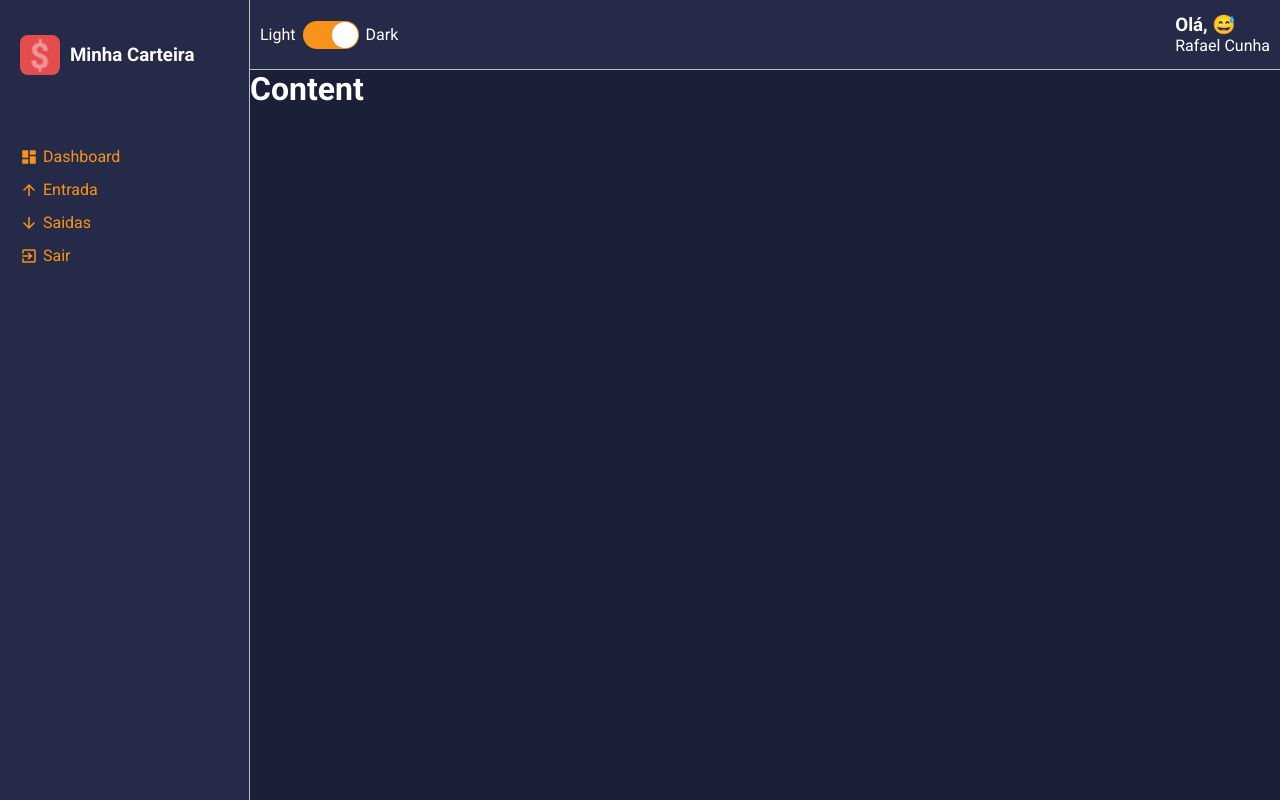
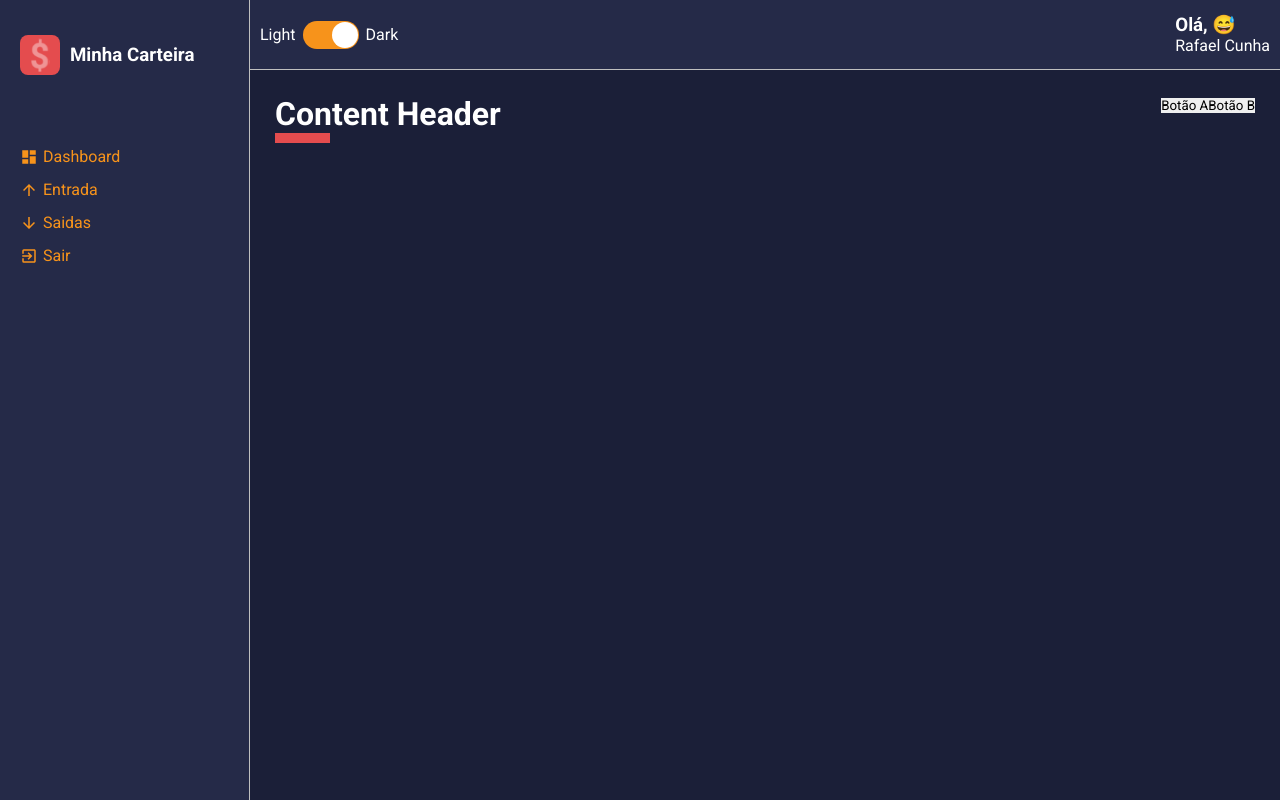
Before and after one commit to RafaelBispoCunha/curso-react-typescript, a React (Create React App) app in the folder minha-carteira/: page / in a window 1280 px wide. Built offline with nearby package versions, Linux system fonts and the light colour scheme.

Commit message:
Criando o header de conteúdos

```diff
--- a/minha-carteira/src/App.tsx
+++ b/minha-carteira/src/App.tsx
@@ -3,13 +3,16 @@
 import GlobalStyles from "./styles/GlobalStyles";
 
 import Layout from './components/Layout';
+import Dashboard from "./pages/Dashboard";
 import dark from "./styles/themes/dark";
 
 const App: React.FC = () =>{
    return(
       <ThemeProvider theme={dark}>
          <GlobalStyles/>
-         <Layout/>
+         <Layout>
+            <Dashboard/>
+         </Layout>
       </ThemeProvider>
    )
 }
--- a/minha-carteira/src/components/Content/index.tsx
+++ b/minha-carteira/src/components/Content/index.tsx
@@ -1,10 +1,10 @@
 import React from "react";
 import { Container } from './styles'
 
-const Content: React.FC = () => {
+const Content: React.FC = ({ children }) => {
    return(
       <Container>
-         <h1>Content</h1>
+         { children }
       </Container>
    )
 }
--- a/minha-carteira/src/components/Content/styles.ts
+++ b/minha-carteira/src/components/Content/styles.ts
@@ -4,4 +4,6 @@
    grid-area: CT;
    color: ${props => props.theme.colors.white};
    background-color: ${props => props.theme.colors.primary};
+
+   padding: 25px;
 `;
--- /dev/null
+++ b/minha-carteira/src/components/ContentHeader/index.tsx
@@ -0,0 +1,18 @@
+import React from 'react';
+import { Container, TitleContainer, Controllers } from './styles'
+
+const ContentHeader: React.FC = () => {
+   return(
+      <Container>
+         <TitleContainer>
+            <h1>Content Header</h1>
+         </TitleContainer>
+         <Controllers>
+            <button type="button">Botão A</button>
+            <button type="button">Botão B</button>
+         </Controllers>
+      </Container>
+   )
+}
+
+export default ContentHeader;
--- /dev/null
+++ b/minha-carteira/src/components/ContentHeader/styles.ts
@@ -0,0 +1,28 @@
+import styled from "styled-components";
+
+export const Container = styled.div`
+   width: 100%;
+
+   display: flex;
+   justify-content: space-between;
+
+   margin-bottom: 25px;
+
+
+`;
+export const TitleContainer = styled.div`
+    > h1 {
+      color: ${props => props.theme.colors.white};
+
+      &::after{
+         content: '';
+         display: block;
+         width: 55px;
+         border-bottom: 10px solid ${props => props.theme.colors.warning};
+      }
+   }
+`;
+
+export const Controllers = styled.div`
+
+`;
--- a/minha-carteira/src/components/Layout/index.tsx
+++ b/minha-carteira/src/components/Layout/index.tsx
@@ -4,12 +4,14 @@
 import Aside from "../Aside";
 import Content from "../Content";
 
-const Layout: React.FC = () => {
+const Layout: React.FC = ({ children }) => {
    return(
       <GridLayout>
          <MainHeader/>
          <Aside/>
-         <Content/>
+         <Content>
+            { children }
+         </Content>
       </GridLayout>
    )
 }
--- a/minha-carteira/src/pages/Dashboard/index.tsx
+++ b/minha-carteira/src/pages/Dashboard/index.tsx
@@ -1,8 +1,12 @@
 import React from 'react';
+import ContentHeader from '../../components/ContentHeader';
+import { Container } from './styles'
 
 const Dashboard: React.FC = () =>{
    return(
-      <h1>Dashboard</h1>
+      <Container>
+         <ContentHeader/>
+      </Container>
    )
 }
 
--- /dev/null
+++ b/minha-carteira/src/pages/Dashboard/styles.ts
@@ -0,0 +1,3 @@
+import styled from "styled-components";
+
+export const Container = styled.div``;
```
